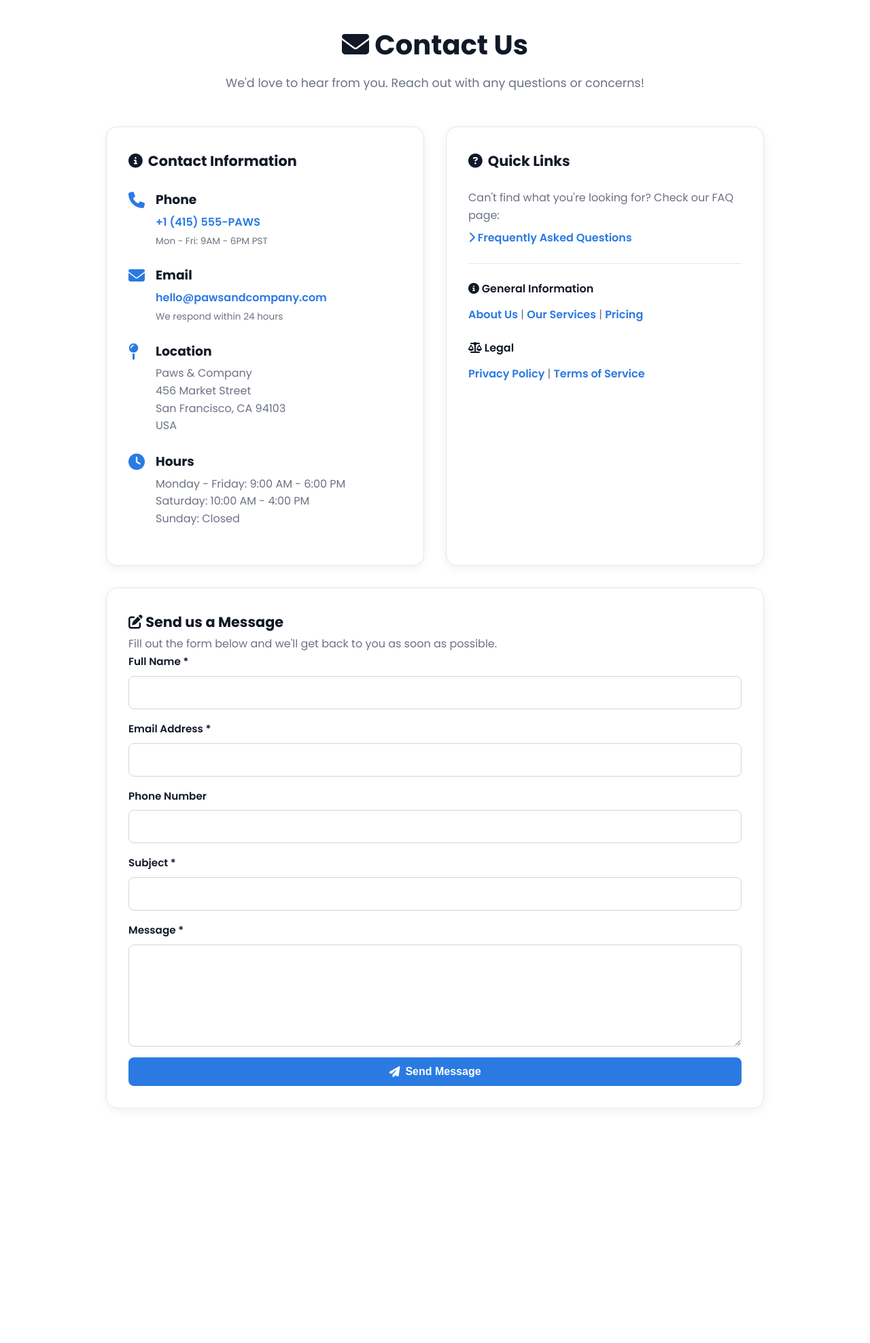
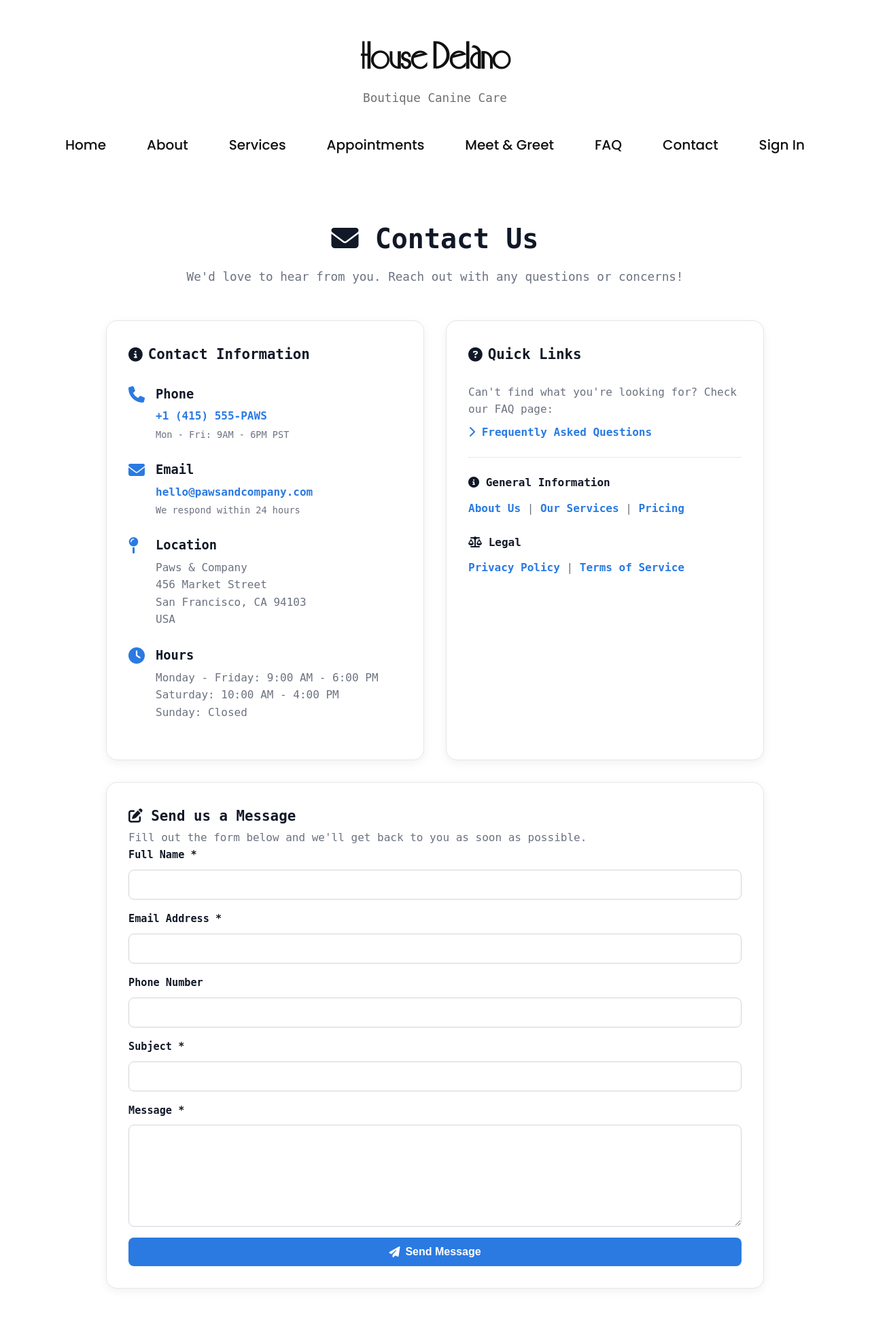
Before and after one commit to ApolloTheG0d/HouseDelano, a Node server app: page /contact.html in a window 1280 px wide. Shown: the whole page at 68% size. Before the commit the page ends 1630 px from the top, so only its background shows below. Run offline with Node 20, Linux system fonts and the light colour scheme; some libraries are stand-ins or nearby versions.

Commit message:
put all css code into main.css, matching style to rest of site

```diff
--- a/public/contact.html
+++ b/public/contact.html
@@ -7,218 +7,32 @@
   <title>Contact Us | Paws &amp; Company</title>
   <link href="https://fonts.googleapis.com/css2?family=Poppins:wght@400;500;600;700&display=swap" rel="stylesheet" />
   <link href="https://cdnjs.cloudflare.com/ajax/libs/font-awesome/6.5.0/css/all.min.css" rel="stylesheet" />
-  <link href="stylesheets/main.css" rel="stylesheet" />
-
-  <style>
-    :root {
-      --accent-color: #2a7ae2;
-      --card-radius: 1rem;
-      --card-border: 1px solid #e6e6e6;
-      --card-shadow: 0 4px 14px rgba(0, 0, 0, .06);
-      --card-bg: #fff;
-    }
-
-    body {
-      font-family: "Poppins", system-ui, -apple-system, BlinkMacSystemFont, "Segoe UI", sans-serif;
-      background: #f3f4f6;
-      margin: 0;
-      padding: 0;
-    }
-
-    .contact-shell {
-      max-width: 1000px;
-      margin: 2rem auto;
-      padding: 0 1rem 3rem;
-    }
-
-    .contact-header {
-      text-align: center;
-      margin-bottom: 3rem;
-    }
-
-    .contact-header h1 {
-      font-size: 2.5rem;
-      color: #111827;
-      margin: 0 0 0.5rem 0;
-    }
-
-    .contact-header p {
-      font-size: 1.1rem;
-      color: #6b7280;
-      margin: 0;
-    }
-
-    .contact-container {
-      display: grid;
-      grid-template-columns: 1fr 1fr;
-      gap: 2rem;
-      margin-bottom: 2rem;
-    }
-
-    @media (max-width: 768px) {
-      .contact-container {
-        grid-template-columns: 1fr;
-      }
-    }
-
-    .contact-card {
-      background: var(--card-bg);
-      border: var(--card-border);
-      border-radius: var(--card-radius);
-      box-shadow: var(--card-shadow);
-      padding: 2rem;
-    }
-
-    .contact-card h2 {
-      margin-top: 0;
-      color: #111827;
-      font-size: 1.3rem;
-      display: flex;
-      align-items: center;
-      gap: 0.5rem;
-      margin-bottom: 1.5rem;
-    }
-
-    .contact-card p {
-      color: #6b7280;
-      line-height: 1.6;
-      margin: 0.5rem 0;
-    }
-
-    .contact-card a {
-      color: var(--accent-color);
-      text-decoration: none;
-      font-weight: 600;
-      transition: color 0.2s;
-    }
-
-    .contact-card a:hover {
-      color: #1f5fc1;
-      text-decoration: underline;
-    }
-
-    .form-shell {
-      background: var(--card-bg);
-      border: var(--card-border);
-      border-radius: var(--card-radius);
-      box-shadow: var(--card-shadow);
-      padding: 2rem;
-    }
-
-    .form-shell h2 {
-      margin-top: 0;
-      color: #111827;
-      font-size: 1.3rem;
-    }
-
-    .form-group {
-      display: flex;
-      flex-direction: column;
-      gap: 0.5rem;
-      margin-bottom: 1rem;
-    }
-
-    .form-group label {
-      font-weight: 600;
-      color: #111827;
-      font-size: 0.95rem;
-    }
-
-    .form-group input,
-    .form-group textarea {
-      width: 100%;
-      padding: 0.75rem;
-      border: 1px solid #d1d5db;
-      border-radius: 8px;
-      font-family: inherit;
-      font-size: 0.95rem;
-      box-sizing: border-box;
-    }
-
-    .form-group input:focus,
-    .form-group textarea:focus {
-      outline: none;
-      border-color: var(--accent-color);
-      box-shadow: 0 0 0 3px rgba(42, 122, 226, 0.12);
-    }
-
-    .form-group textarea {
-      resize: vertical;
-      min-height: 150px;
-    }
-
-    .btn-primary {
-      background: var(--accent-color);
-      color: #fff;
-      padding: 0.75rem 1.5rem;
-      border: none;
-      border-radius: 8px;
-      font-weight: 600;
-      cursor: pointer;
-      display: inline-flex;
-      align-items: center;
-      gap: 0.5rem;
-      transition: all 0.15s ease;
-      font-size: 1rem;
-      width: 100%;
-      justify-content: center;
-    }
-
-    .btn-primary:hover {
-      background: #1f5fc1;
-    }
-
-    .message {
-      padding: 1rem;
-      border-radius: 8px;
-      margin-bottom: 1rem;
-      display: none;
-      font-size: 0.9rem;
-    }
-
-    .message.show {
-      display: block;
-    }
-
-    .message.success {
-      background: #10b98122;
-      color: #065f46;
-      border: 1px solid #10b98155;
-    }
-
-    .message.error {
-      background: #fecaca44;
-      color: #7f1d1d;
-      border: 1px solid #fecaca77;
-    }
-
-    .info-item {
-      display: flex;
-      align-items: flex-start;
-      gap: 1rem;
-      margin-bottom: 1.5rem;
-    }
-
-    .info-item i {
-      font-size: 1.5rem;
-      color: var(--accent-color);
-      margin-top: 0.25rem;
-      min-width: 24px;
-    }
-
-    .info-item-content h3 {
-      margin: 0 0 0.25rem 0;
-      color: #111827;
-    }
-
-    .info-item-content p {
-      margin: 0;
-      color: #6b7280;
-    }
-  </style>
+  <link href="/stylesheets/main.css" rel="stylesheet" />
 </head>
 
 <body>
+  <header class="paws-header">
+    <div class="header-title">
+      <h1><a href="/" style="text-decoration: none; color: inherit;">House Delano</a></h1>
+      <p class="header-subtitle">Boutique Canine Care</p>
+    </div>
+    <nav class="paws-nav">
+      <button class="paws-nav-toggle" aria-controls="site-menu" aria-expanded="false" aria-label="Toggle navigation menu">☰</button>
+      <ul id="site-menu">
+        <li><a href="/">Home</a></li>
+        <li><a href="/about">About</a></li>
+        <li><a href="/services">Services</a></li>
+        <li><a href="/appointmentForbooking">Appointments</a></li>
+        <li><a href="/meetAndgreet">Meet &amp; Greet</a></li>
+        <li><a href="/faq">FAQ</a></li>
+        <li><a href="/contact">Contact</a></li>
+        <li id="auth-link">
+          <a href="/signIn" id="auth-link-text">Sign In</a>
+        </li>
+      </ul>
+    </nav>
+  </header>
+
   <main class="contact-shell">
     <div class="contact-header">
       <h1><i class="fa-solid fa-envelope"></i> Contact Us</h1>
@@ -341,6 +155,7 @@
     </div>
   </main>
 
+  <script src="/scripts/navigation.js"></script>
   <script>
     // Contact form handling
     document.getElementById('contactForm').addEventListener('submit', async (e) => {
--- a/public/stylesheets/main.css
+++ b/public/stylesheets/main.css
@@ -1,10 +1,18 @@
+@font-face {
+  font-family: 'Maharlika';
+  src: url('../fonts/Maharlika-DGAW.ttf') format('truetype');
+  font-weight: normal;
+  font-style: normal;
+  font-display: swap;
+}
+
 :root {
   --primary: #00e5ff;
   --secondary: #414141;
   --accent: #0099cc;
   --background: #121212;
   --text-light: #f0f0f0;
-  --font-header: 'Orbitron', sans-serif;
+  --font-header: 'Maharlika', 'Orbitron', sans-serif;
   --font-body: 'Roboto Mono', monospace;
   --icon-color: #00e5ff;
   --icon-hover: #ff0080;
@@ -1622,3 +1630,33 @@ nav.paws-nav a {
   /* ~17â€“1.25rem */
   line-height: 1.3;
 }
+
+/* ===== Contact Page Styles ===== */
+.contact-shell { max-width: 62.5rem; margin: 2rem auto; padding: 0 1rem 3rem; }
+.contact-header { text-align: center; margin-bottom: 3rem; }
+.contact-header h1 { font-size: 2.5rem; color: #111827; margin: 0 0 0.5rem 0; }
+.contact-header p { font-size: 1.1rem; color: #6b7280; margin: 0; }
+.contact-container { display: grid; grid-template-columns: 1fr 1fr; gap: 2rem; margin-bottom: 2rem; }
+@media (max-width: 48rem) { .contact-container { grid-template-columns: 1fr; } }
+.contact-card { background: #fff; border: 0.0625rem solid #e6e6e6; border-radius: 1rem; box-shadow: 0 0.25rem 0.875rem rgba(0, 0, 0, .06); padding: 2rem; }
+.contact-card h2 { margin-top: 0; color: #111827; font-size: 1.3rem; display: flex; align-items: center; gap: 0.5rem; margin-bottom: 1.5rem; }
+.contact-card p { color: #6b7280; line-height: 1.6; margin: 0.5rem 0; }
+.contact-card a { color: #2a7ae2; text-decoration: none; font-weight: 600; transition: color 0.2s; }
+.contact-card a:hover { color: #1f5fc1; text-decoration: underline; }
+.form-shell { background: #fff; border: 0.0625rem solid #e6e6e6; border-radius: 1rem; box-shadow: 0 0.25rem 0.875rem rgba(0, 0, 0, .06); padding: 2rem; }
+.form-shell h2 { margin-top: 0; color: #111827; font-size: 1.3rem; }
+.form-group { display: flex; flex-direction: column; gap: 0.5rem; margin-bottom: 1rem; }
+.form-group label { font-weight: 600; color: #111827; font-size: 0.95rem; }
+.form-group input, .form-group textarea { width: 100%; padding: 0.75rem; border: 0.0625rem solid #d1d5db; border-radius: 0.5rem; font-family: inherit; font-size: 0.95rem; box-sizing: border-box; }
+.form-group input:focus, .form-group textarea:focus { outline: none; border-color: #2a7ae2; box-shadow: 0 0 0 0.1875rem rgba(42, 122, 226, 0.12); }
+.form-group textarea { resize: vertical; min-height: 9.375rem; }
+.btn-primary { background: #2a7ae2; color: #fff; padding: 0.75rem 1.5rem; border: none; border-radius: 0.5rem; font-weight: 600; cursor: pointer; display: inline-flex; align-items: center; gap: 0.5rem; transition: all 0.15s ease; font-size: 1rem; width: 100%; justify-content: center; }
+.btn-primary:hover { background: #1f5fc1; }
+.message { padding: 1rem; border-radius: 0.5rem; margin-bottom: 1rem; display: none; font-size: 0.9rem; }
+.message.show { display: block; }
+.message.success { background: #10b98122; color: #065f46; border: 0.0625rem solid #10b98155; }
+.message.error { background: #fecaca44; color: #7f1d1d; border: 0.0625rem solid #fecaca77; }
+.info-item { display: flex; align-items: flex-start; gap: 1rem; margin-bottom: 1.5rem; }
+.info-item i { font-size: 1.5rem; color: #2a7ae2; margin-top: 0.25rem; min-width: 1.5rem; }
+.info-item-content h3 { margin: 0 0 0.25rem 0; color: #111827; }
+.info-item-content p { margin: 0; color: #6b7280; }
--- a/views/header.ejs
+++ b/views/header.ejs
@@ -2,8 +2,7 @@
 <header class="paws-header">
   <div class="header-title">
     <h1><a href="/">House Delano</a></h1>
-    <p class="header-subtitle">Boutique Canine Care
-    </p>
+    <p class="header-subtitle">Boutique Canine</p>
   </div>
   <nav class="paws-nav">
     <button class="paws-nav-toggle" aria-controls="site-menu" aria-expanded="false" aria-label="Toggle navigation menu">☰</button>
```
Also changed, not shown: public/fonts/Maharlika-DGAW.ttf (added).
